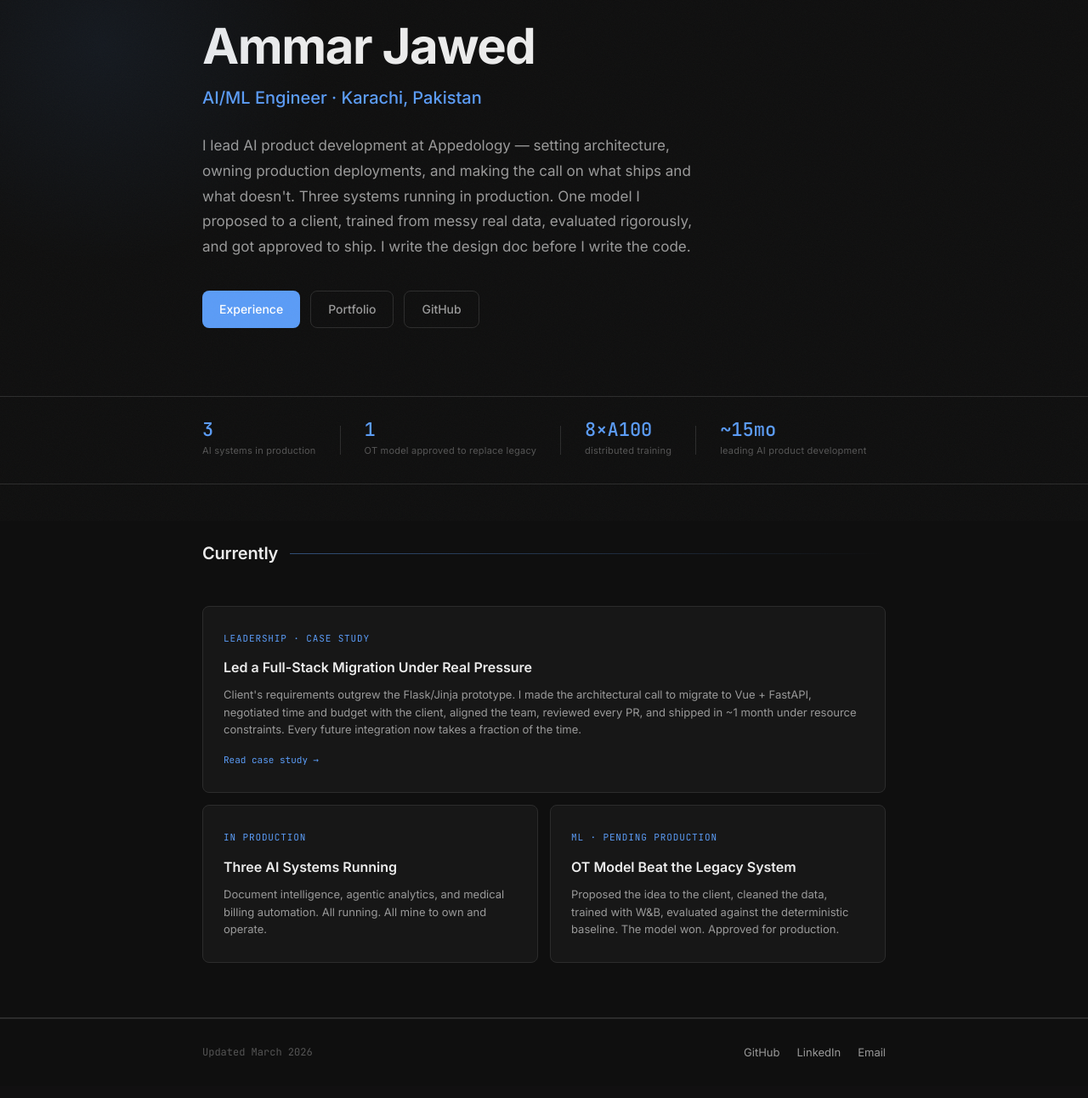
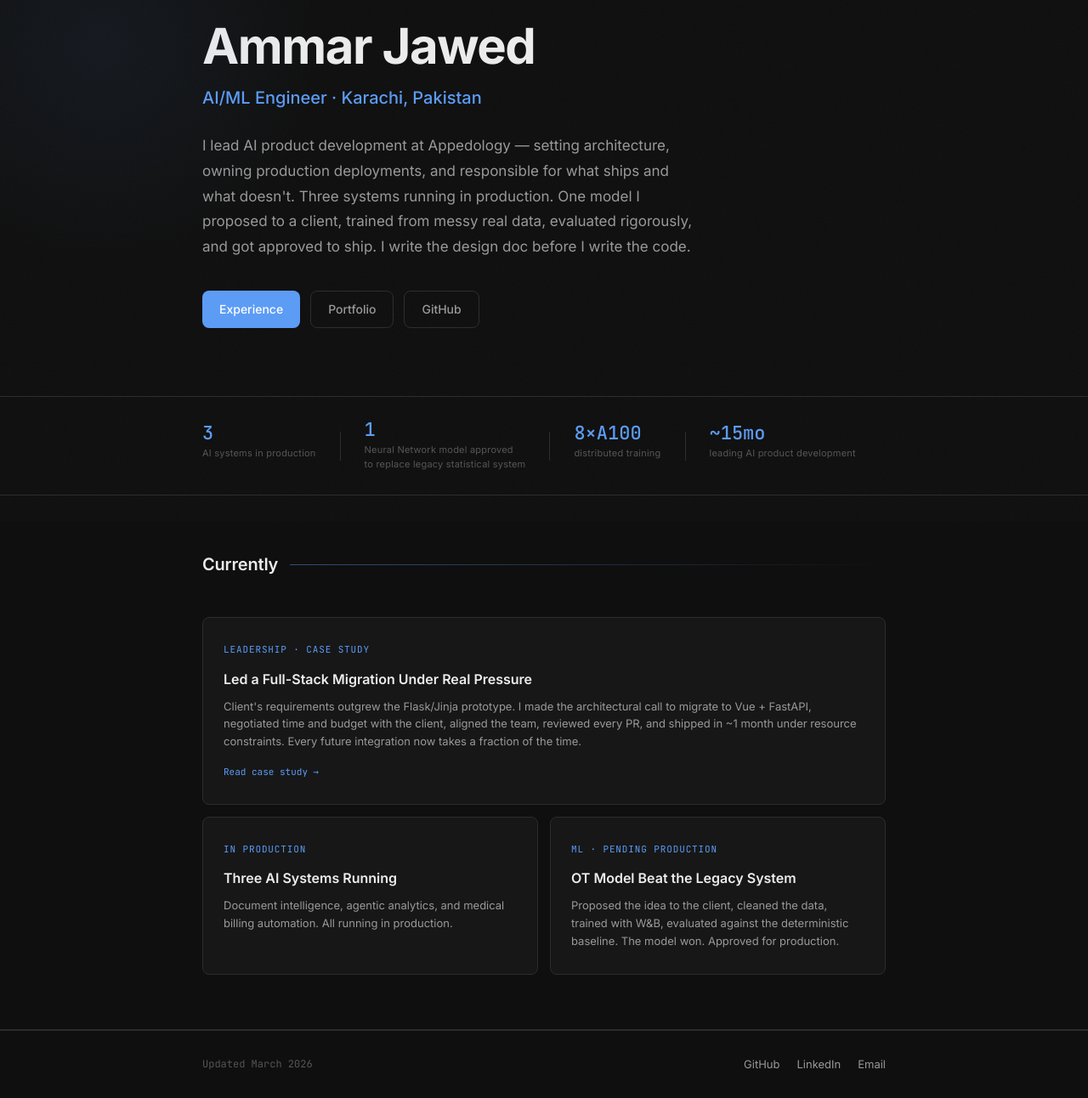
Before and after one commit to ammar20112001/portfolio, a FastAPI app: page / in a window 1280 px wide. Shown: the part 187-1479 px from the top of the page at 85% size. Before the commit the page ends 1431 px from the top, so only its background shows below. Run offline with FastAPI, Linux system fonts and the light colour scheme.

Commit message:
Fix stat label wording, tone patches, consistent stat column height
Co-Authored-By: Claude Sonnet 4.6 <noreply@anthropic.com>

```diff
--- a/app/data.py
+++ b/app/data.py
@@ -12,7 +12,7 @@ PROFILE = {
     "twitter": "https://twitter.com/ammar_20112001",
     "bio": (
         "I lead AI product development at Appedology — "
-        "setting architecture, owning production deployments, and making the call on what ships and what doesn't. "
+        "setting architecture, owning production deployments, and responsible for what ships and what doesn't. "
         "Three systems running in production. One model I proposed to a client, trained from messy real data, "
         "evaluated rigorously, and got approved to ship. "
         "I write the design doc before I write the code."
@@ -292,7 +292,7 @@ ARTIFACTS = {
                 {
                     "heading": "The Decision",
                     "body": (
-                        "I made the call to migrate. Full-stack: Vue on the front end, FastAPI backend, "
+                        "The decision: migrate fully. Vue on the front end, FastAPI backend, "
                         "clean API boundary between them, DB schema revamped to support the actual data model "
                         "the CRM needed. This wasn't a popular decision — it meant throwing away working code, "
                         "resetting timelines, and going back to the client to ask for more time and budget. "
--- a/app/static/css/style.css
+++ b/app/static/css/style.css
@@ -173,8 +173,9 @@ nav .container {
 .stat-label {
   font-size: 11px;
   color: var(--text-dim);
-  white-space: nowrap;
   letter-spacing: 0.02em;
+  line-height: 1.5;
+  min-height: 2.4em;
 }
 
 .stat-div {
--- a/app/templates/experience.html
+++ b/app/templates/experience.html
@@ -10,7 +10,7 @@
     <h1>Work History</h1>
     <p>
       I lead AI product development — setting architecture, shipping to production,
-      and making the call on what doesn't ship.
+      responsible for architecture, production, and what ships.
     </p>
   </div>
 </div>
--- a/app/templates/index.html
+++ b/app/templates/index.html
@@ -28,7 +28,7 @@
       <div class="stat-div"></div>
       <div class="stat-item">
         <span class="stat-num">1</span>
-        <span class="stat-label">OT model approved to replace legacy</span>
+        <span class="stat-label">Neural Network model approved<br>to replace legacy statistical system</span>
       </div>
       <div class="stat-div"></div>
       <div class="stat-item">
@@ -71,7 +71,7 @@
         <div class="home-card-title">Three AI Systems Running</div>
         <div class="home-card-desc">
           Document intelligence, agentic analytics, and medical billing automation.
-          All running. All mine to own and operate.
+          All running in production.
         </div>
       </a>
 
```
